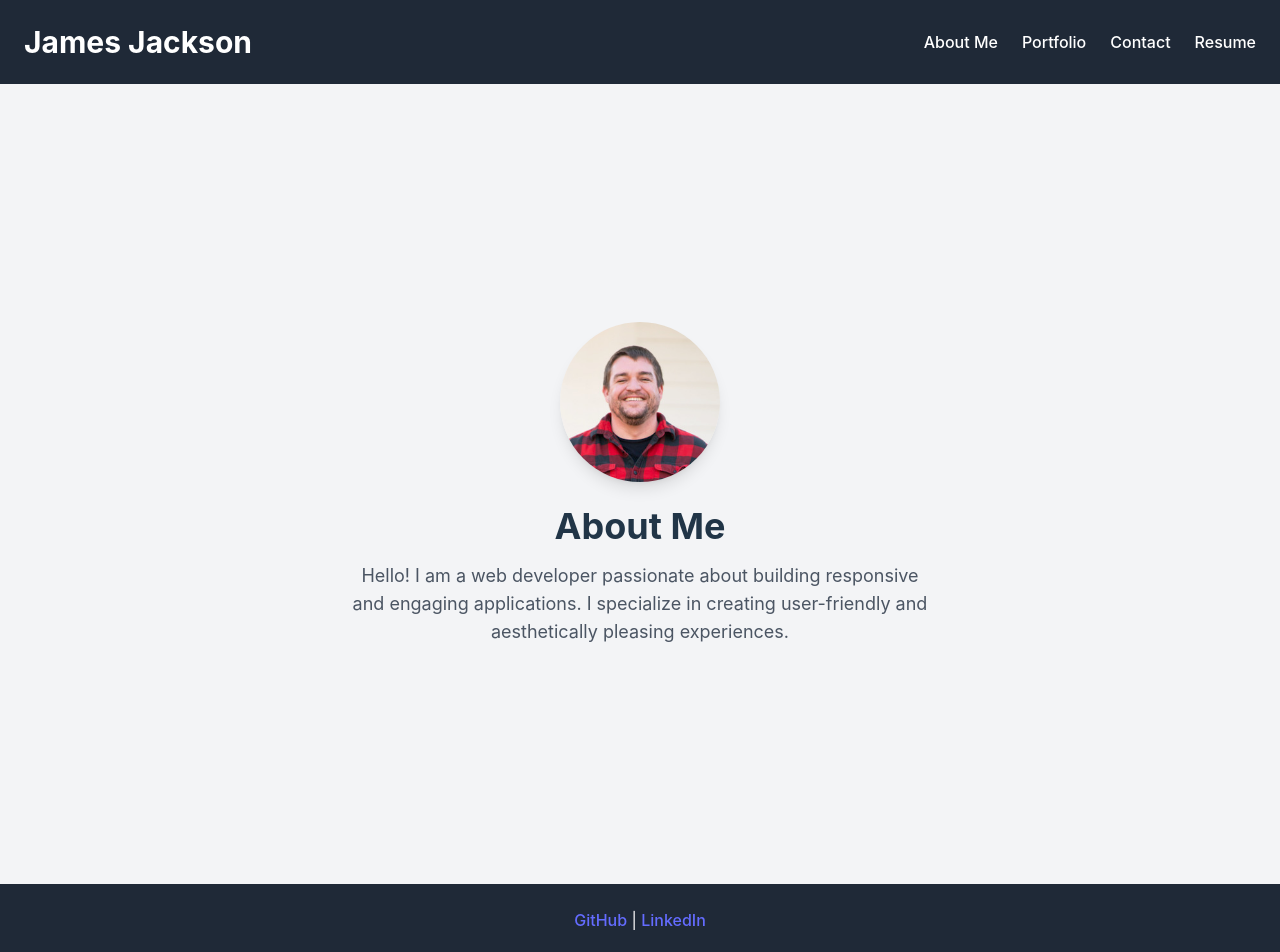
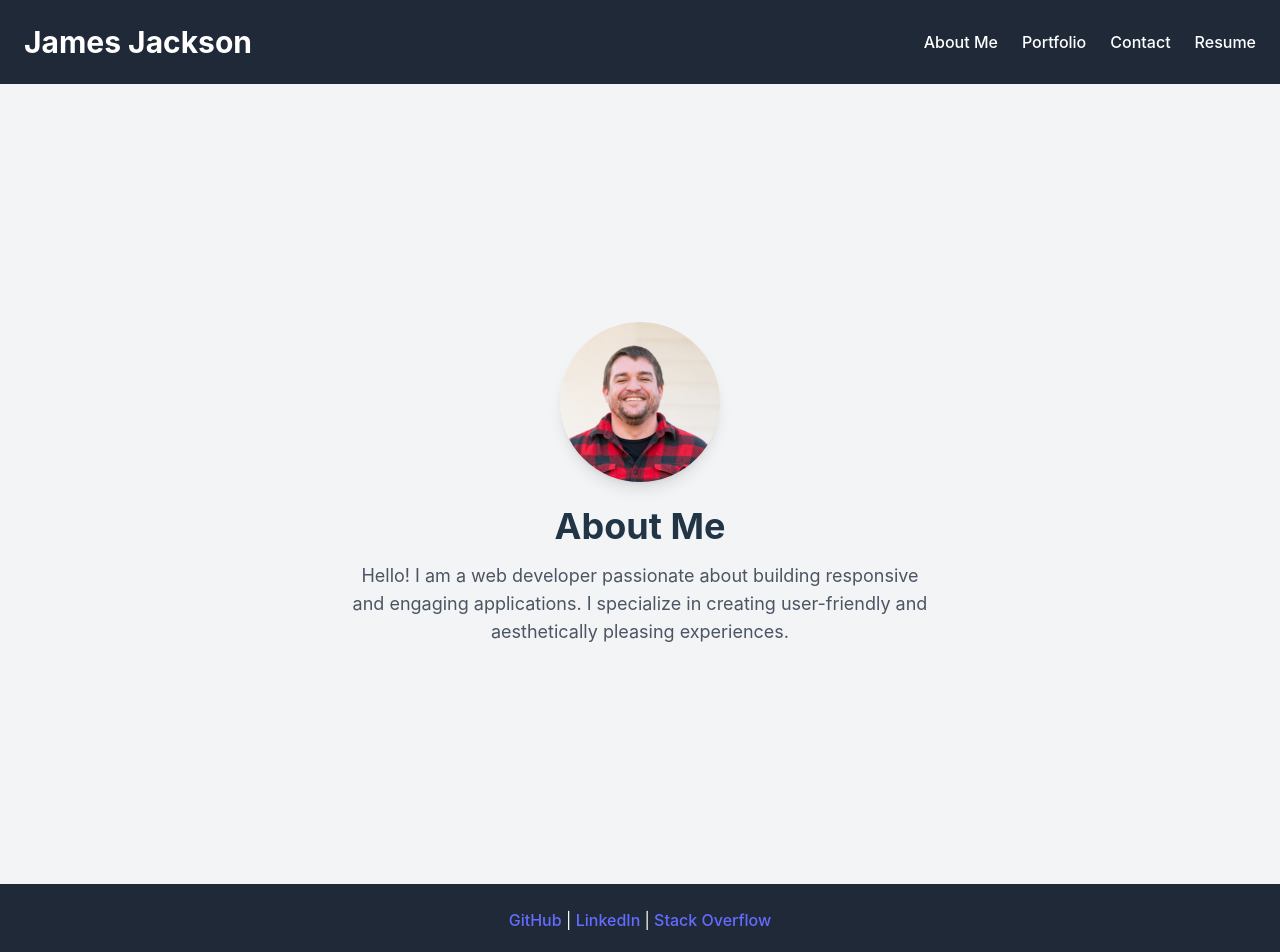
Before and after one commit to jjackson0228/Professional-React-Portfolio, a React (Vite) app: page / in a window 1280 px wide. Shown: the top 952 px of the page. Built offline with nearby package versions, Linux system fonts and the light colour scheme.

Commit message:
added links to footer and added stack overflow

```diff
--- a/src/components/Footer.jsx
+++ b/src/components/Footer.jsx
@@ -7,11 +7,19 @@
         </a>{' '}
         |
         <a
-          href="https://linkedin.com/in/your-profile"
+          href="https://linkedin.com/in/james-jackson-aa6b7498/e"
           className="hover:underline"
         >
           {' '}
-          LinkedIn
+          LinkedIn{' '}
+        </a>
+        |
+        <a
+          href="https://stackoverflow.com/users/25086732/james-jackson"
+          className="hover:underline"
+        >
+          {' '}
+          Stack Overflow
         </a>
       </p>
     </footer>
```
